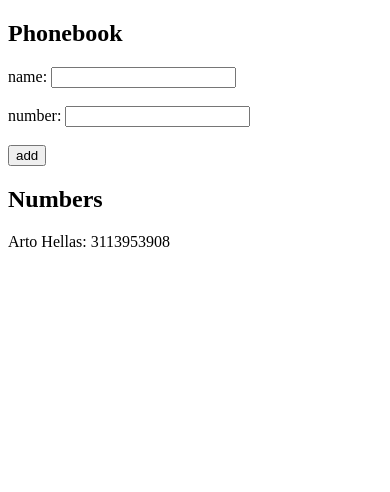
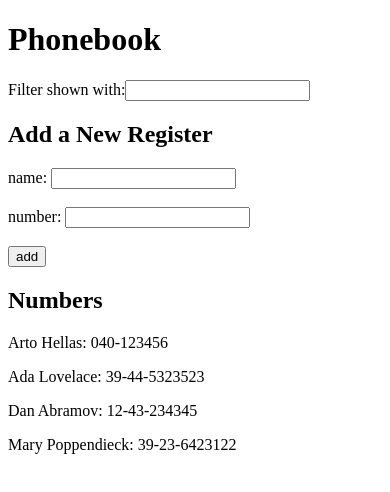
Before and after one commit to Saisho137/part2, a React (Create React App) app in the folder phonebook/: page / in a window 390 px wide. Shown: the top 492 px of the page. Built offline with nearby package versions, Linux system fonts and the light colour scheme.

Commit message:
phonebook => 2.9

```diff
--- a/phonebook/src/App.js
+++ b/phonebook/src/App.js
@@ -1,11 +1,15 @@
 import React, { useState } from 'react'
 
 const App = () => {
-  const [ persons, setPersons ] = useState([
-    { name: 'Arto Hellas',
-      number: '3113953908' } ])
-  const [ newName, setNewName ] = useState('')
-  const [ newNumber, setNewNumber ] = useState('')
+  const [persons, setPersons] = useState([
+    { name: 'Arto Hellas', number: '040-123456' },
+    { name: 'Ada Lovelace', number: '39-44-5323523' },
+    { name: 'Dan Abramov', number: '12-43-234345' },
+    { name: 'Mary Poppendieck', number: '39-23-6423122' }
+  ])
+  const [newName, setNewName] = useState('')
+  const [newNumber, setNewNumber] = useState('')
+  const [newSearch, setNewSearch] = useState('')
   //
   const addItem = (event) => {
     event.preventDefault()
@@ -13,9 +17,9 @@ const App = () => {
       name: newName,
       number: newNumber
     }
-    if (persons.find(element => element.name === newName)){
+    if (persons.find(element => element.name === newName)) {
       alert(`${newName} is already added to phonebook`)
-    } else{
+    } else {
       setPersons(persons.concat(nameObject))
       setNewName('')
       setNewNumber('')
@@ -30,18 +34,45 @@ const App = () => {
     //console.log(event.target.value)
     setNewNumber(event.target.value)
   }
-  const Display = ({person, number}) => {
+  const handleSearchChange = (event) => {
+    setNewSearch(event.target.value)
+  }
+  const Display = ({ person, number }) => {
     return (
       <div>
-      <p>{person}: {number}</p>
+        <p>{person}: {number}</p>
       </div>
     )
+  }
+  const Filter = ({ newSearch }) => {
+    if (newSearch.length > 0) {
+      return (
+        persons.filter(element => element.name === newSearch)
+          .map(person =>
+            <Display key={person.name}
+              person={person.name} number={person.number} />)
+      )
+    } else {
+      return (
+        persons.map(person =>
+          <Display key={person.name}
+            person={person.name} number={person.number} />)
+      )
+    }
   }
   //
   return (
     <div>
-      <h2>Phonebook</h2>
+      <h1>Phonebook</h1>
+      <div>
+        Filter shown with:
+        <input
+          value={newSearch}
+          onChange={handleSearchChange}
+        />
+      </div>
       <form onSubmit={addItem}>
+        <h2>Add a New Register</h2>
         <div>
           name: <input
             value={newName}
@@ -61,9 +92,7 @@ const App = () => {
         </div>
       </form>
       <h2>Numbers</h2>
-      {persons.map( person =>
-      <Display key={person.name}
-      person={person.name} number={person.number}/>)}
+      <Filter newSearch={newSearch} />
     </div>
   )
 }
```
